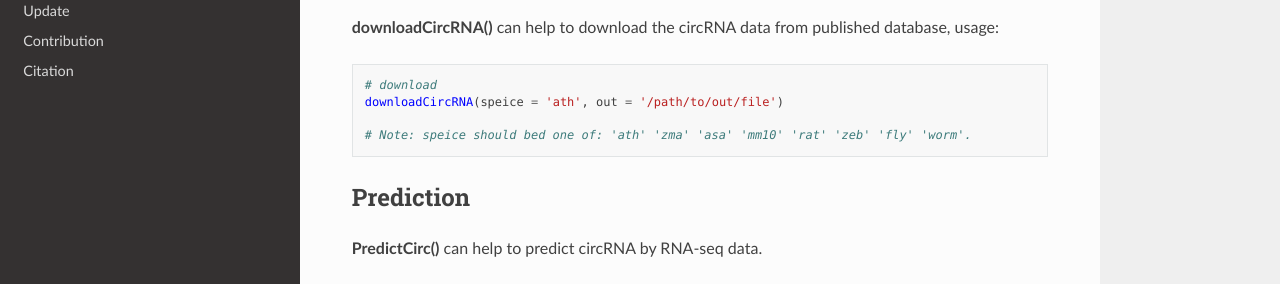
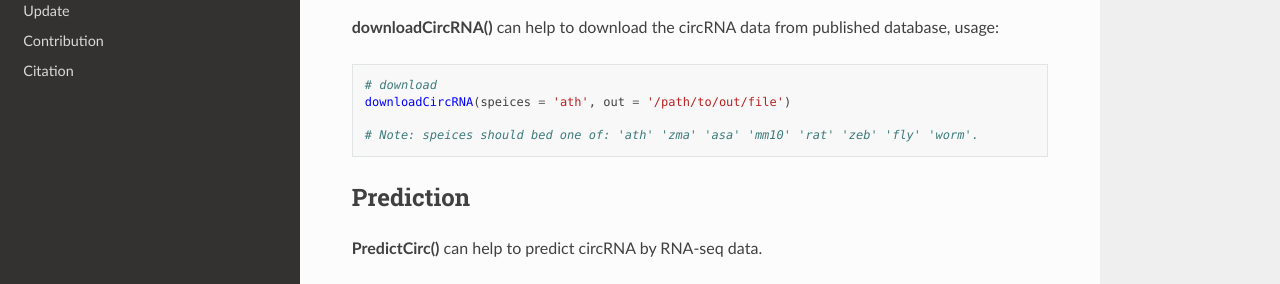
Before and after one commit to PSSUN/Rcirc_doc, a Sphinx documentation site: the page built from source/Usage/Usage.md, in a window 1280 px wide and 900 px high. Shown: the part 320-604 px from the top of the window. Built offline with Sphinx 7.4.7 and the Read the Docs theme 2.0.0, drawn with Linux system fonts in a browser that asks for light colours.

Commit message:
Update Usage.md

````diff
--- a/source/Usage/Usage.md
+++ b/source/Usage/Usage.md
@@ -7,9 +7,9 @@ The package provides numerous analyses for both upstream and downstream research
 
 ```R
 # download
-downloadCircRNA(speice = 'ath', out = '/path/to/out/file')
+downloadCircRNA(speices = 'ath', out = '/path/to/out/file')
 
-# Note: speice should bed one of: 'ath' 'zma' 'asa' 'mm10' 'rat' 'zeb' 'fly' 'worm'.
+# Note: speices should bed one of: 'ath' 'zma' 'asa' 'mm10' 'rat' 'zeb' 'fly' 'worm'.
 ```
 
 
````
